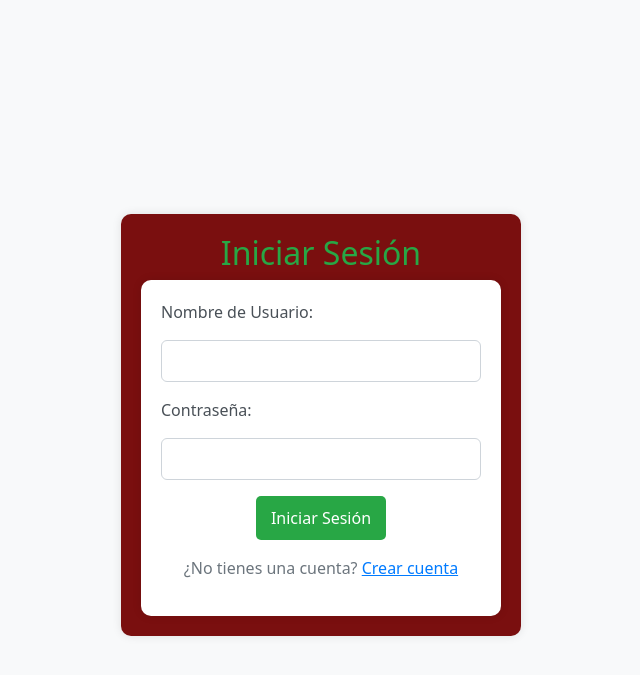
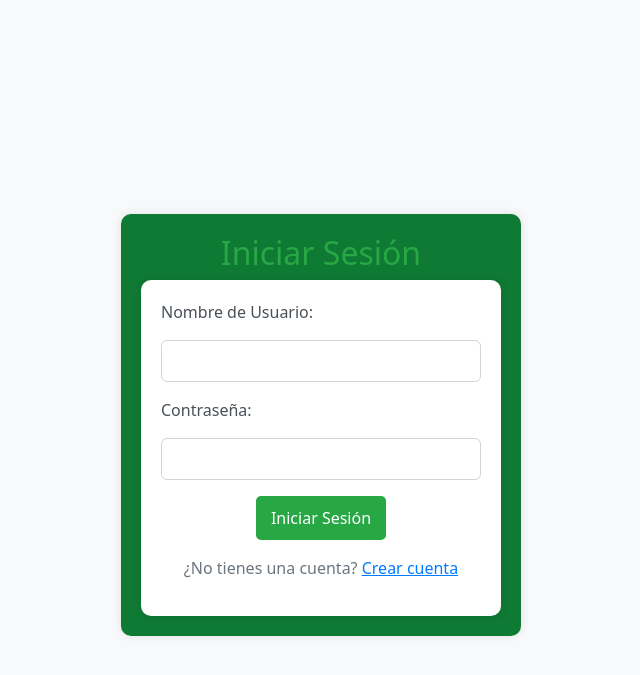
Before and after one commit to lenny1214/Banquito, a PHP site: page /html/login.php in a window 1280 px wide. Shown: the top 675 px of the page, without its empty margins (319-959 px from the left). Run offline with PHP 8.4, Linux system fonts and the light colour scheme.

Commit message:
estilo verde

```diff
--- a/css/style.css
+++ b/css/style.css
@@ -51,11 +51,11 @@
     display: flex;
     align-items: center;
     justify-content: center;
-    background-color: #1670ca; /* Color de fondo gris claro */
+    background-color: #9ce87e; /* Color de fondo gris claro */
   }
 
   .login-container {
-    background-color: rgb(122, 15, 15);
+    background-color: rgb(15, 122, 52);
     padding: 20px;
     border-radius: 10px;
     box-shadow: 0 0 10px rgba(0, 0, 0, 0.1);
```
